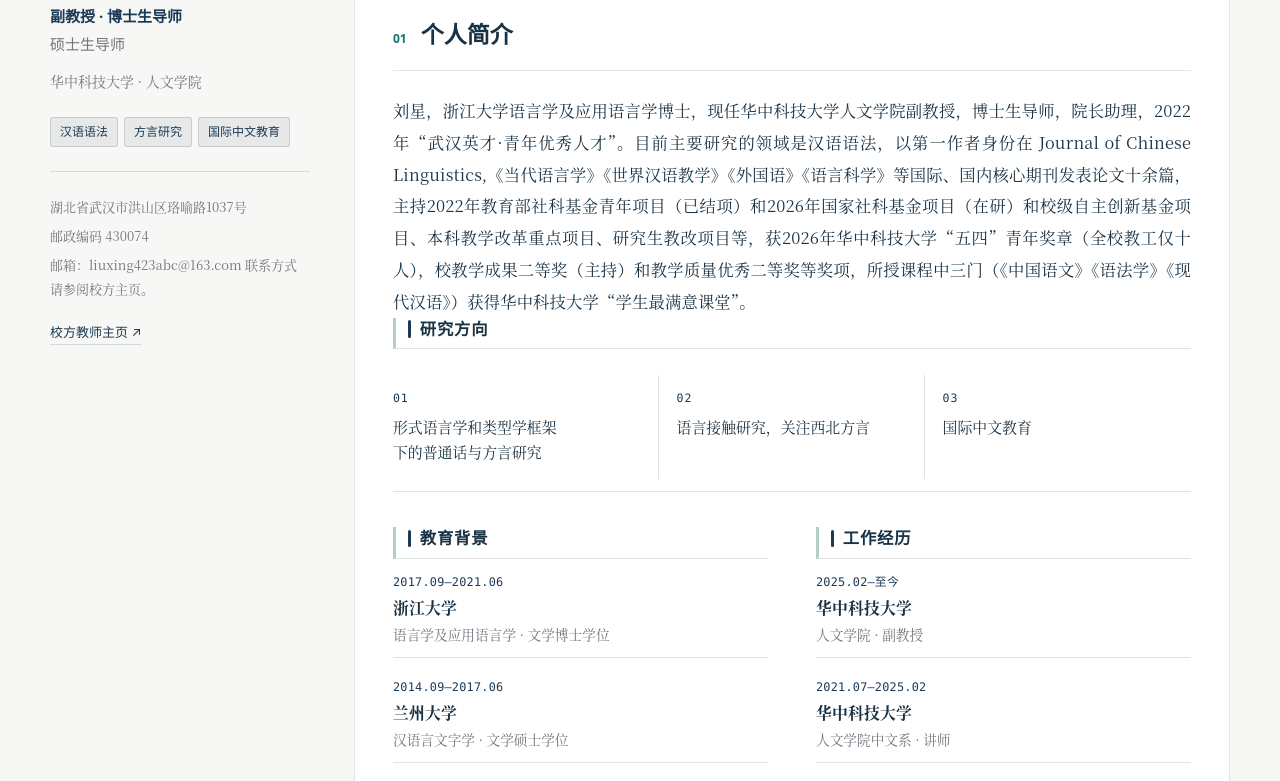
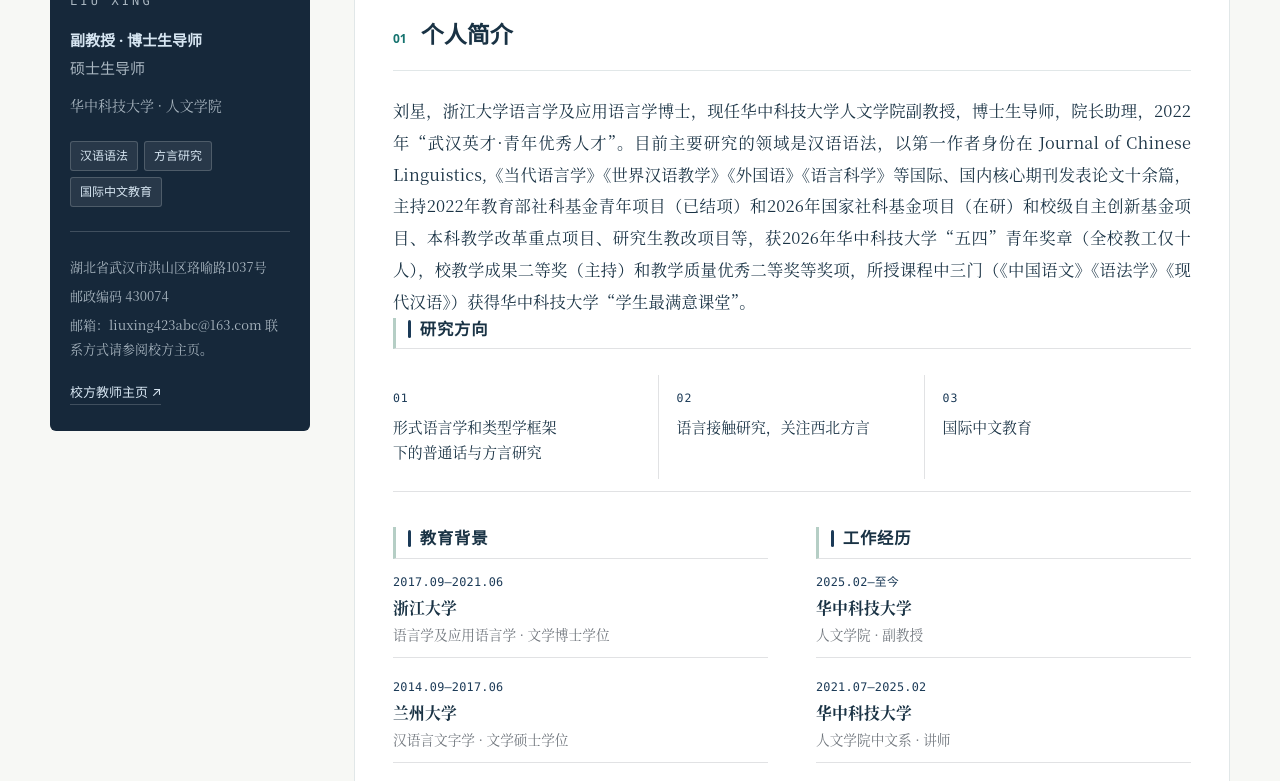
Before and after one commit to liuxing0321/liuxing0321.github.io, a plain HTML site: page index.html in a window 1280 px wide. Shown: the part 521-1302 px from the top of the page. Drawn offline with Linux system fonts and the light colour scheme.

Commit message:
Update profile.html

```diff
--- a/sections/profile.html
+++ b/sections/profile.html
@@ -1,11 +1,18 @@
 <!-- 修改本文件即可更新对应区域；请保留原有 id 和标签结构。 -->
 <style>
-  /* ===== 侧边栏：蓝色主题 + 正文宋体，只作用于 .profile 内部 ===== */
+  /* ===== 侧边栏：深墨蓝底 + 浅色文字 + 正文宋体 =====
+     改底色只需改下面 background 的色值；文字色变量会跟着协调。 */
+  [data-include="sections/profile.html"]{
+    background:#16283A;
+    padding:24px 20px;
+    border-radius:6px;
+  }
+
   .profile{
-    --pf-accent:#1b3a57;
-    --pf-accent-soft:rgba(27,58,87,.075);
-    --pf-line:rgba(27,58,87,.16);
-    --pf-muted:#6f757c;
+    --pf-accent:#D7E6F2;
+    --pf-accent-soft:rgba(255,255,255,.08);
+    --pf-line:rgba(255,255,255,.18);
+    --pf-muted:#A9B6C0;
     /* 正文宋体：与 01 / 02 / 03 / 04 / 05 / 06 / 07 同一字体栈 */
     --pf-serif:"Songti SC","Noto Serif CJK SC","Noto Serif SC",STSong,"SimSun",serif;
   }
@@ -13,7 +20,7 @@
   .profile .photo{
     background:var(--pf-accent-soft);
     border:1px solid var(--pf-line);
-    box-shadow:0 6px 18px rgba(27,58,87,.09);
+    box-shadow:0 6px 18px rgba(0,0,0,.22);
   }
 
   /* 姓名与单位用宋体；罗马字、职称标签仍为等宽/黑体，保住层级 */
@@ -57,19 +64,12 @@
     border-bottom:1px solid var(--pf-line);
   }
   .profile .source-link:hover{
-    color:#0f2a42;
+    color:#FFFFFF;
     border-bottom-color:currentColor;
   }
 
-  @media (prefers-color-scheme:dark){
-    .profile{
-      --pf-accent:#9fc0dc;
-      --pf-accent-soft:rgba(159,192,220,.12);
-      --pf-line:rgba(190,205,220,.24);
-      --pf-muted:#a2acb6;
-    }
-    .profile .photo{box-shadow:none;}
-    .profile .source-link:hover{color:#c7dced;}
+  @media (max-width:740px){
+    [data-include="sections/profile.html"]{padding:18px 16px;}
   }
 </style>
 
```
